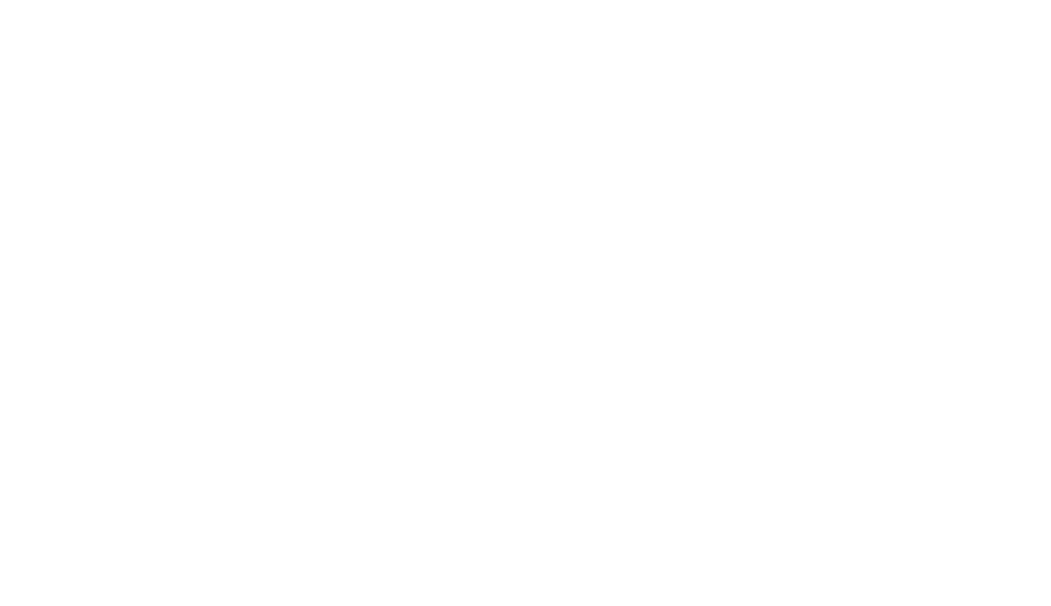
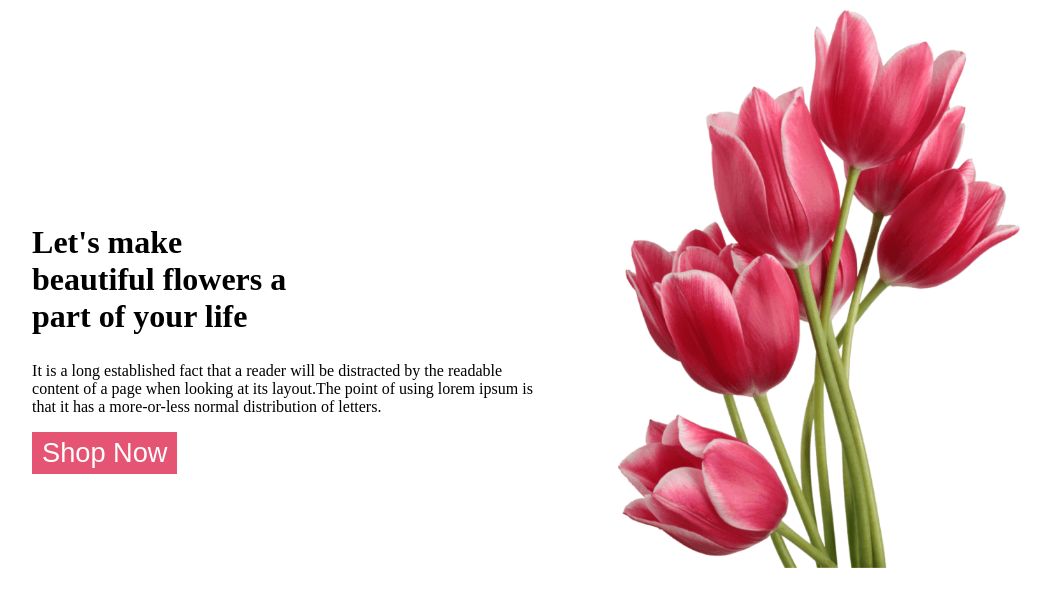
Before and after one commit to AfifaKhan11/my-first-flower-shop-assignment, a plain HTML site: page index.html in a window 1280 px wide. Shown: the whole page, without its empty margins (8-1059 px from the left). Drawn offline with Linux system fonts and the light colour scheme.

Commit message:
section added

```diff
--- a/index.html
+++ b/index.html
@@ -4,13 +4,34 @@
     <meta charset="UTF-8">
     <meta name="viewport" content="width=device-width, initial-scale=1.0">
     <title>Flower Shop</title>
-</head>
-<body>
-    <header>
+
+  <link rel="stylesheet" href="/styles/portfolio.css">
 
 
 
+</head>
+<body>
+
+
+
+  <header>
+
     </header>
+
+      <!--home section starts-->
+      <section class="home">
+      <div class="home-text">
+           <h1>Let's make <br>beautiful flowers a <br>part of your life</h1>
+           <p>It is a long established fact that a reader will be distracted by the readable <br>content of a page when looking at its layout.The point of using lorem ipsum is <br> that it has a more-or-less normal distribution of letters.</p>
+
+
+           <button class="btn primary">Shop Now</button>
+      </div>
+      <div class="img">
+        <img style="width: 70%;" src="Flower Asset/pngwing 10.png" alt="">
+      </div>
+      </section>
+
     <main>
 
     </main>
--- /dev/null
+++ b/styles/portfolio.css
@@ -0,0 +1,32 @@
+
+
+
+
+.btn{
+    display: inline-block;
+    background: #E55473;
+    color: #fff;
+    padding: 5px 10px;
+    cursor: pointer;
+    font-size: 1.7rem;
+    border: #FFFFFF;
+
+}
+body{
+    background-color: #fff;
+}
+
+
+
+.home{
+    display: flex;
+    justify-content: space-around;
+    background-color:#FFFFFF ;
+}
+
+.home-text{
+    padding-top:15%;
+}
+h1{
+    font-size:xx-large;
+}
```
Also changed, not shown: Flower Asset/pngwing 10 - Copy.png (added).
